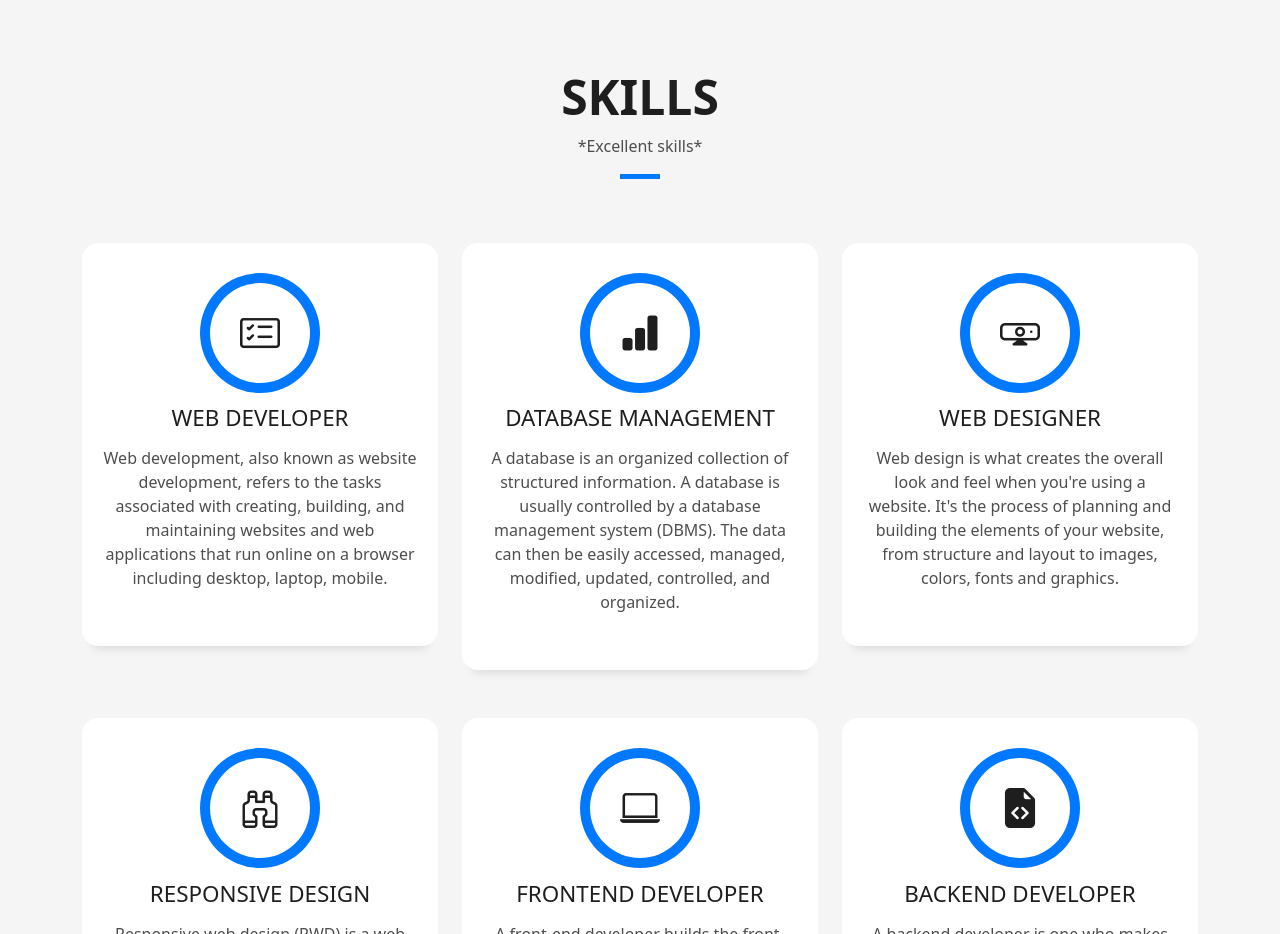
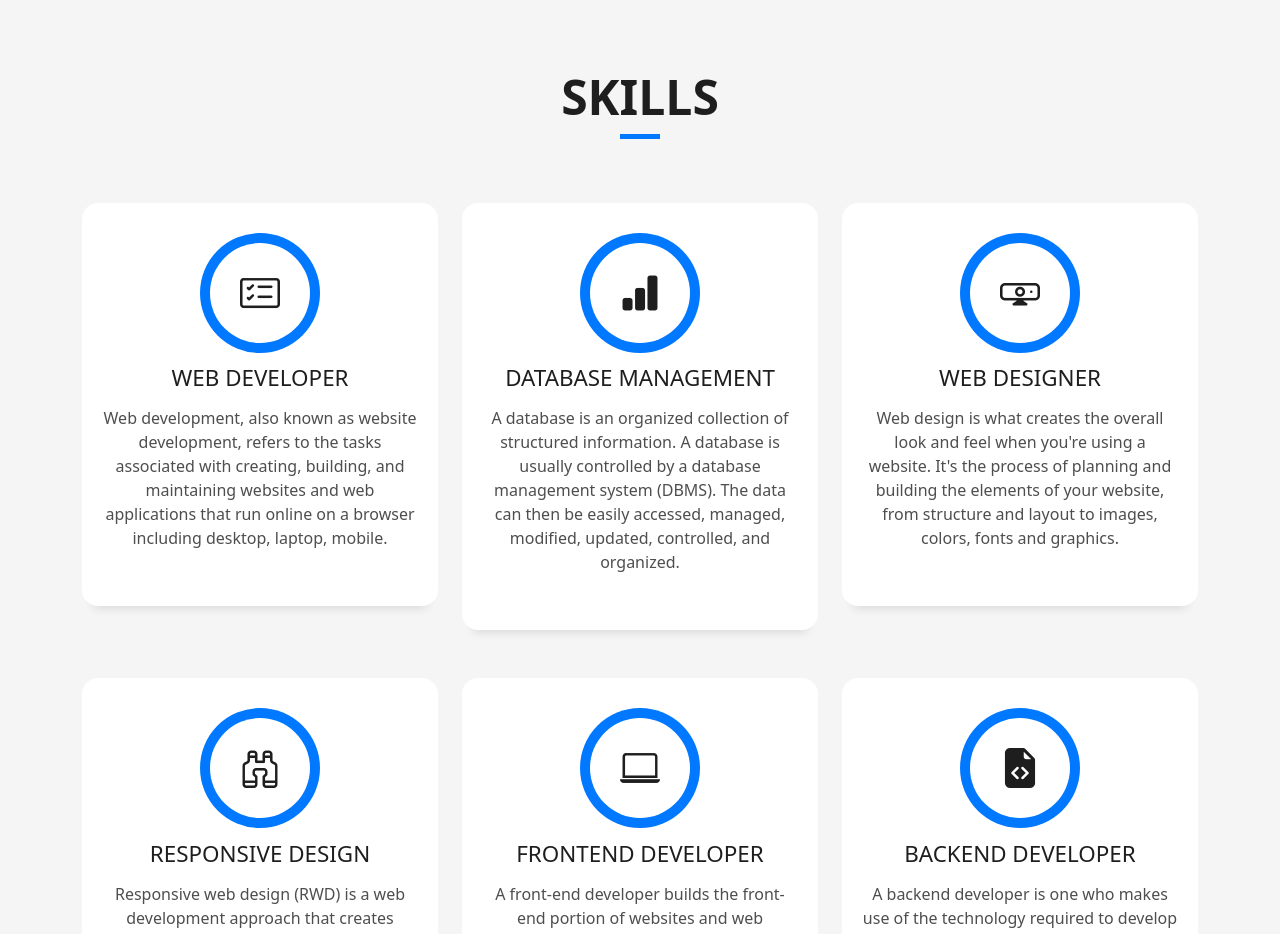
Before and after one commit to pooja1999r/Portfolio-POOJA-SHARMA, a plain HTML site: page index.html in a window 1280 px wide. Shown: the part 1680-2614 px from the top of the page. Drawn offline with Linux system fonts and the light colour scheme.

Commit message:
modified2

```diff
--- a/index.html
+++ b/index.html
@@ -167,9 +167,9 @@
               <h3 class="title-a">
                 Skills
               </h3>
-              <p class="subtitle-a">
+<!--               <p class="subtitle-a">
                 *Excellent skills*
-              </p>
+              </p> -->
               <div class="line-mf"></div>
             </div>
           </div>
```
